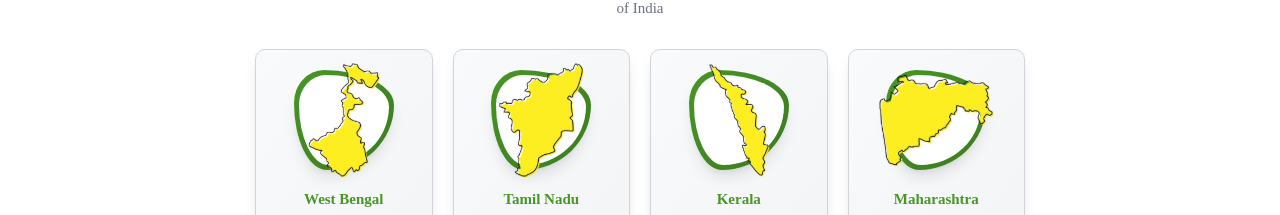
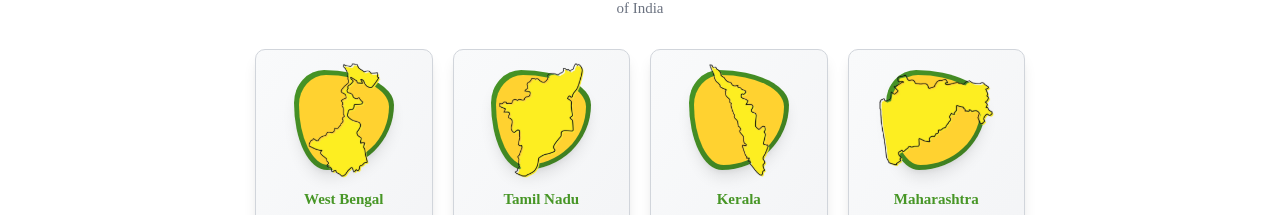
Before and after one commit to lord-cyclone100/Heartisans, a React (Vite) app in the folder frontend/: page /shop in a window 1280 px wide. Shown: the part 679-894 px from the top of the page. Built offline with nearby package versions, Linux system fonts and the light colour scheme; no server answers; a web font is replaced by a local one.

Commit message:
fixed scroll bug and created stories section

```diff
--- a/frontend/src/pages/Shop.jsx
+++ b/frontend/src/pages/Shop.jsx
@@ -87,7 +87,7 @@ export const Shop = () => {
                   <div className="rounded-2xl shadow-lg hover:shadow-2xl transition-all duration-300 p-4 md:p-6 lg:p-8" style={{ background: 'linear-gradient(to bottom right, #f9fafb, #f3f4f6)', border: '1px solid #d1d5db' }}>
                     <div className="relative mb-4 md:mb-6 lg:mb-8">
                       <div className="w-24 h-24 md:w-32 md:h-32 lg:w-40 lg:h-40 mx-auto flex items-center justify-center shadow-lg transition-all duration-300" style={{ background: 'linear-gradient(to bottom right, #479626, #3d7a20)' }} id="item">
-                        <div className="w-20 h-20 md:w-28 md:h-28 lg:w-36 lg:h-36 bg-white flex items-center justify-center" id="item">
+                        <div className="w-20 h-20 md:w-28 md:h-28 lg:w-36 lg:h-36 bg-amber-300 flex items-center justify-center" id="item">
                           <img
                             src={item.url}
                             className="w-16 h-16 scale-200 md:w-20 md:h-20 lg:w-28 lg:h-28 object-contain"
```
